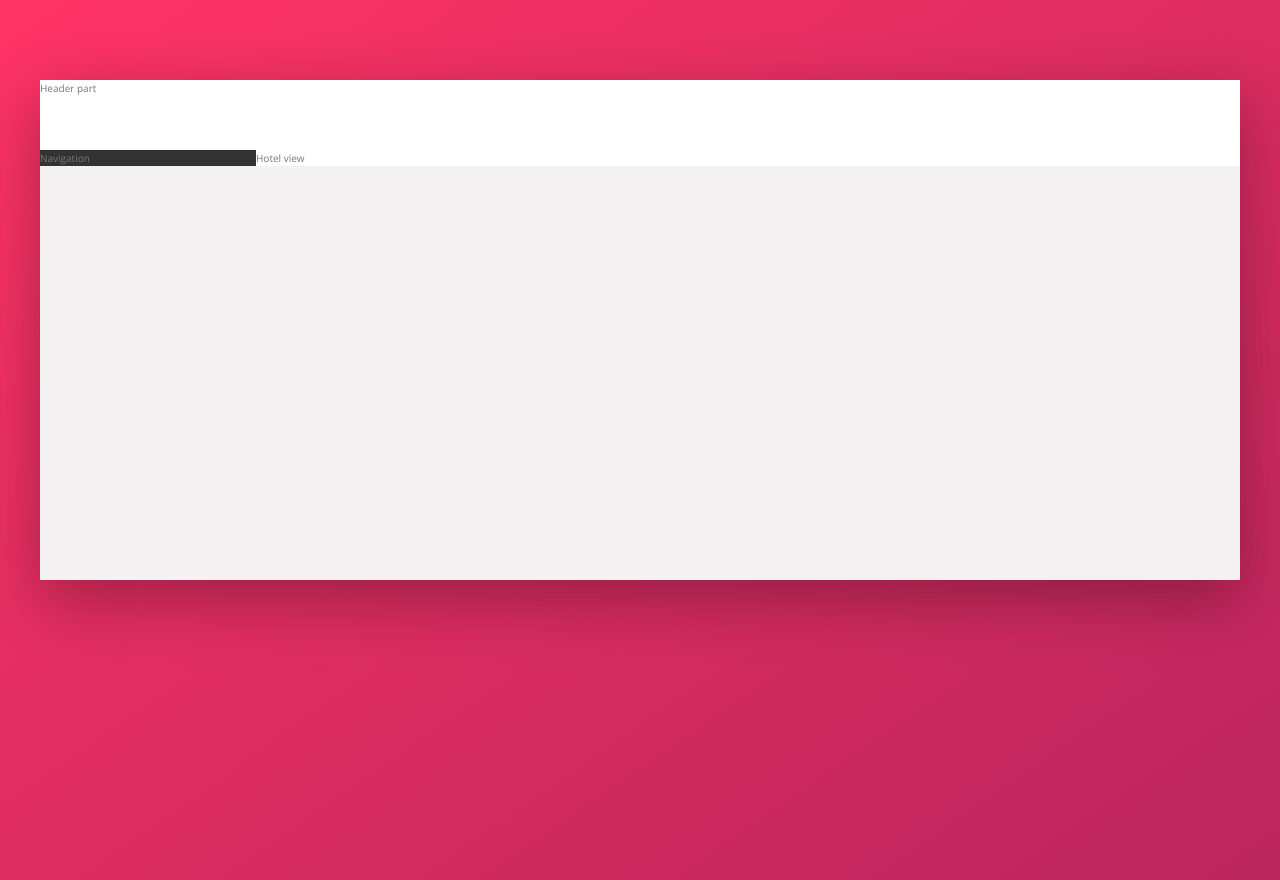
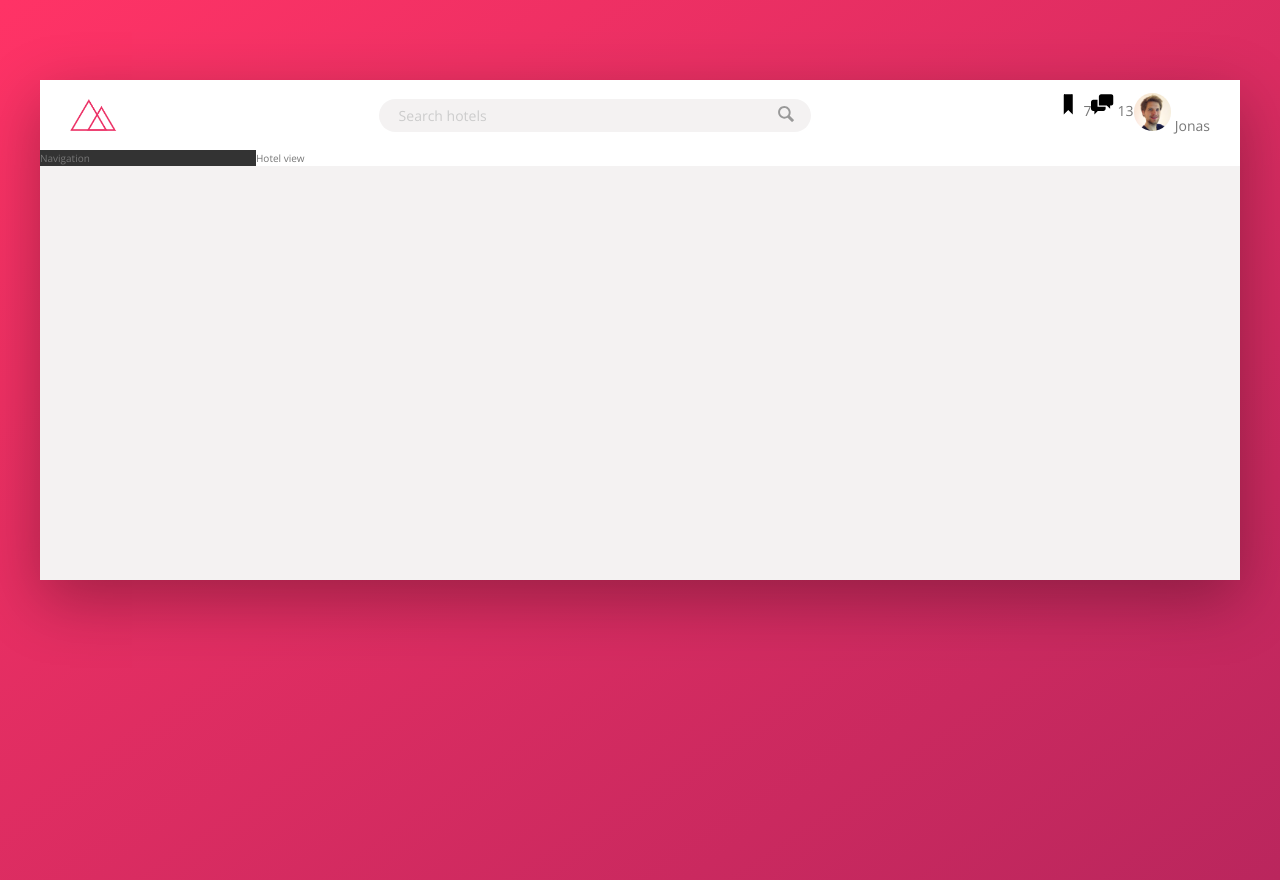
Before and after one commit to Nath-A/advanced-CSS, a website: page 02_Trillo/index.html in a window 1280 px wide. Drawn offline with nearby package versions, Linux system fonts and the light colour scheme.

Commit message:
Header beggining design

```diff
--- a/02_Trillo/index.html
+++ b/02_Trillo/index.html
@@ -14,7 +14,35 @@
 
 <body>
     <div class="container">
-        <header class="header">Header part</header>
+        <header class="header">
+            <img src="img/logo.png" alt="trillo logo" class="logo">
+            <form action="#" class="search">
+                <input type="text" class="search__input" placeholder="Search hotels">
+                <button class="search__button">
+                    <svg class="search__icon">
+                        <use xlink:href="img/sprite.svg#icon-magnifying-glass"></use>
+                    </svg>
+                </button>
+            </form>
+            <nav class="user-nav">
+                <div class="user-nav__icon-box">
+                    <svg class="user-nav__icon">
+                        <use xlink:href="img/sprite.svg#icon-bookmark"></use>
+                    </svg>
+                    <span class="user-nav__notification">7</span>
+                </div>
+                <div class="user-nav__icon-box">
+                    <svg class="user-nav__icon">
+                        <use xlink:href="img/sprite.svg#icon-chat"></use>
+                    </svg>
+                    <span class="user-nav__notification">13</span>
+                </div>
+                <div class="user-nav__user">
+                    <img src="img/user.jpg" alt="User photo" class="user-nav__user-photo">
+                    <span class="user-nav__user-name">Jonas</span>
+                </div>
+            </nav>
+        </header>
         <div class="content">
             <nav class="sidebar">Navigation</nav>
 
--- a/02_Trillo/sass/layout/_header.scss
+++ b/02_Trillo/sass/layout/_header.scss
@@ -3,4 +3,109 @@
     height: 7rem;
     background-color: #fff;
     border-bottom: var(--color-grey-light-2);
+    display: flex;
+    justify-content: space-between;
+    align-items: center;
+    font-size: 1.4rem;
 }
+
+
+.logo
+{
+    height: 3.25rem;
+    margin-left: 3rem;
+}
+
+.search
+{
+    flex: 0 0 40%;
+    display: flex;
+    align-items: center;
+    justify-content: center;
+
+    &__input
+    {
+        font-family: inherit;
+        font-size: inherit;
+        background-color: var(--color-grey-light-2);
+        border: none;
+        color: inherit;
+        padding: .7rem 2rem;
+        border-radius: 100px;
+        width: 90%;
+        transition: all .2s;
+        margin-right: -3.5rem;
+
+        &:focus
+        {
+            outline: none;
+            width: 100%;
+            background-color: var(--color-grey-light-3);
+
+        }
+
+        &::placeholder
+        {
+            font-weight: 100;
+            color: var(--color-grey-light-4)
+        }
+    }
+
+    &__input:focus+&__button
+    {
+        background-color: var(--color-grey-light-3);
+    }
+
+    &__button
+    {
+        border: none;
+        background-color: var(--color-grey-light-2);
+
+        &:focus
+        {
+            outline: none;
+        }
+
+        &:active
+        {
+            transform: translateY(2px);
+        }
+    }
+
+    &__icon
+    {
+        height: 2rem;
+        width: 2rem;
+        fill: var(--color-grey-dark-3)
+    }
+}
+
+.user-nav
+{
+    display: flex;
+    margin-right: 3rem;
+
+    &__icon-box
+    {}
+
+    &__icon
+    {
+        height: 2.25rem;
+        width: 2.25rem;
+    }
+
+    &__notification
+    {}
+
+    &__user
+    {}
+
+    &__user-photo
+    {
+        height: 3.75rem;
+        border-radius: 50%;
+    }
+
+    &__user-name
+    {}
+}
```
Also changed, not shown: 02_Trillo/css/style.css, 1 other file.
